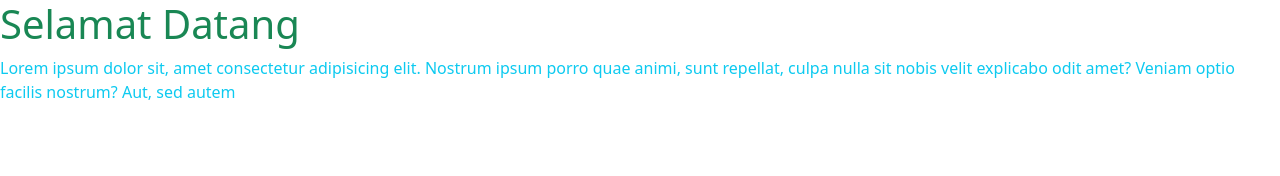
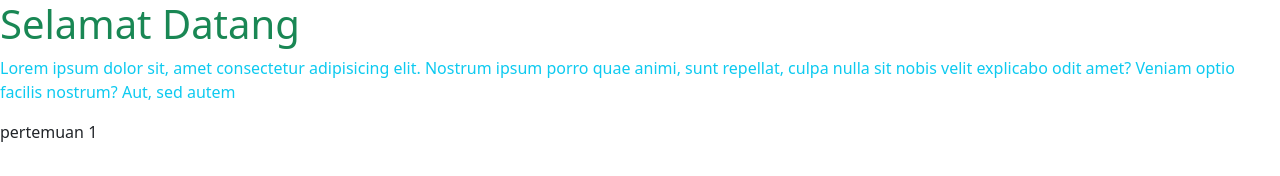
Before and after one commit to adeNuryana/level-2-ibta, a plain HTML site: page index.html in a window 1280 px wide. Drawn offline with nearby package versions, Linux system fonts and the light colour scheme.

Commit message:
Update index.html

```diff
--- a/index.html
+++ b/index.html
@@ -11,7 +11,7 @@
     <p class="text-info">Lorem ipsum dolor sit, amet consectetur adipisicing elit. Nostrum ipsum porro quae animi, sunt repellat, culpa nulla sit nobis velit explicabo odit amet? Veniam optio facilis nostrum? Aut, sed autem</p>
 
 
-
+<a herf="html-introduction/index.html">pertemuan 1</a>
 
     <script src="https://cdn.jsdelivr.net/npm/bootstrap@5.3.3/dist/js/bootstrap.bundle.min.js" integrity="sha384-YvpcrYf0tY3lHB60NNkmXc5s9fDVZLESaAA55NDzOxhy9GkcIdslK1eN7N6jIeHz" crossorigin="anonymous"></script>
   </body>
```
